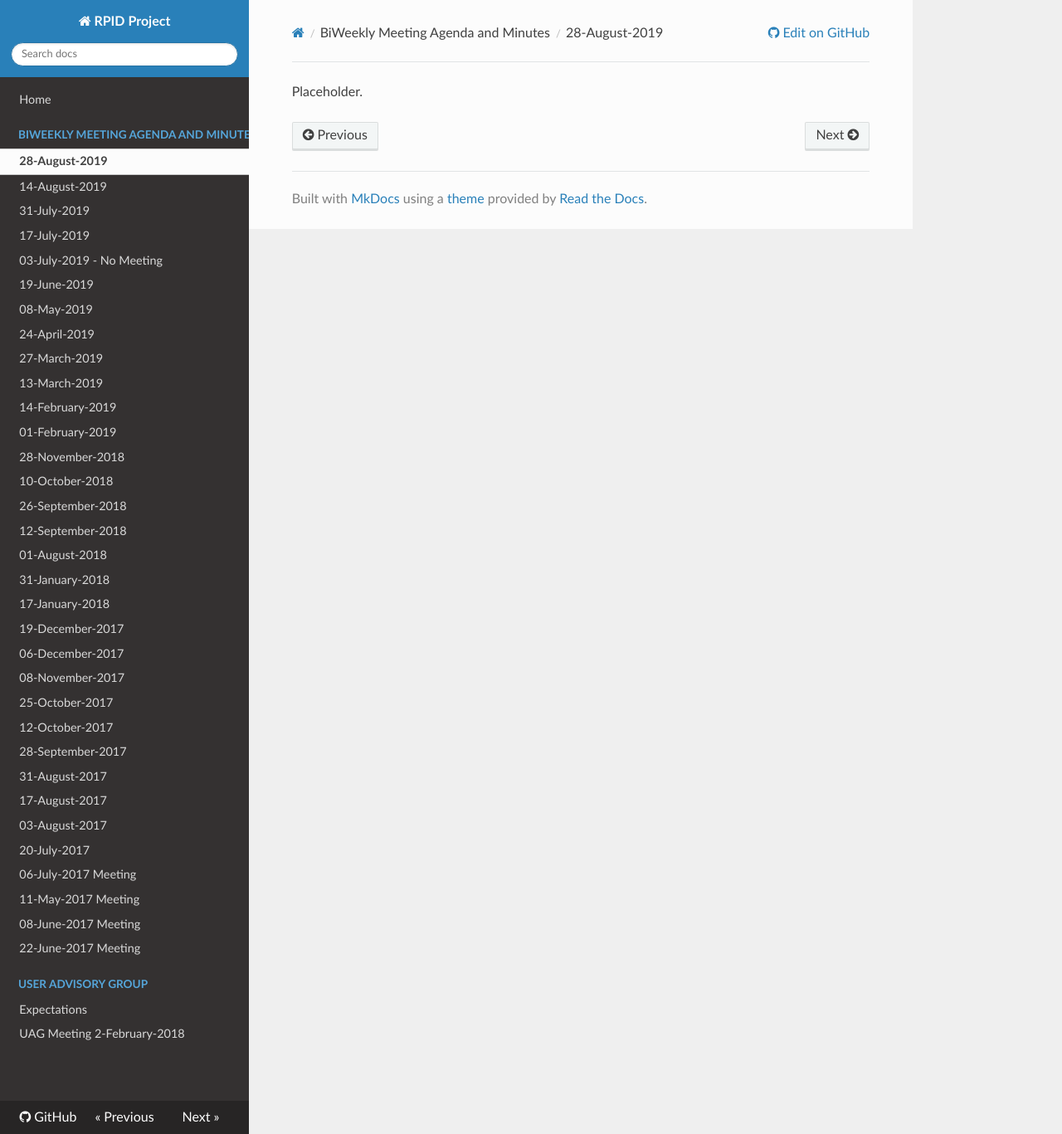
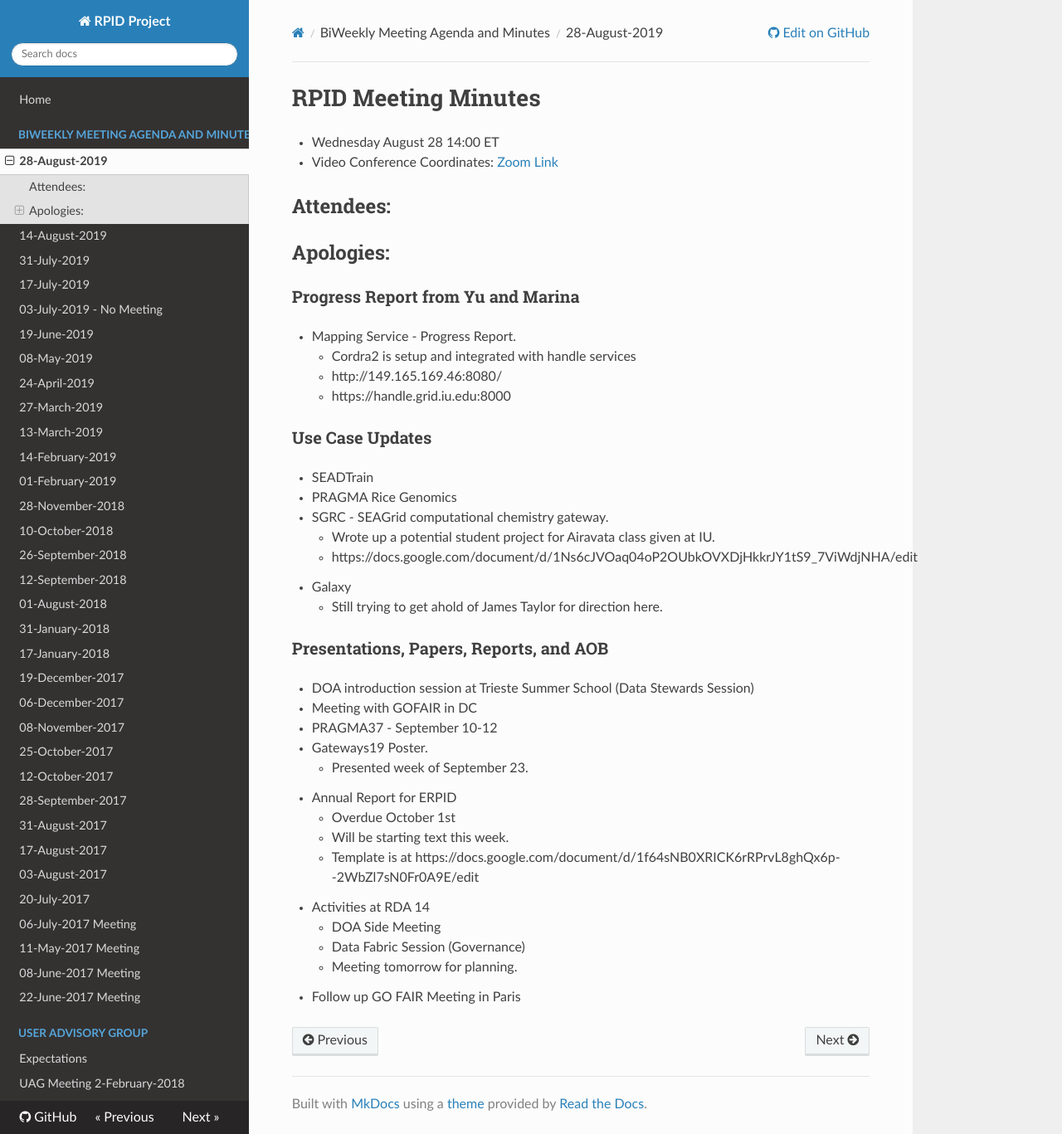
Before and after one commit to rpidproject/rpid, an MkDocs documentation site: the page built from docs/28-August-2019.md, in a window 1280 px wide and 1367 px high. Shown: the whole window at 83% size. Built offline with MkDocs 1.6.1, drawn with Linux system fonts in a browser that asks for light colours; nearby versions of some CDN libraries; old or Windows-style settings are respelled for this version of MkDocs.

Commit message:
Update 28-August-2019.md

```diff
--- a/docs/28-August-2019.md
+++ b/docs/28-August-2019.md
@@ -1 +1,38 @@
-Placeholder.
+# RPID Meeting Minutes
+
+   * Wednesday August 28 14:00 ET
+   * Video Conference Coordinates: [Zoom Link](https://iu.zoom.us/my/rquick)
+
+## Attendees:
+## Apologies:
+
+### Progress Report from Yu and Marina
+   * Mapping Service - Progress Report.
+      * Cordra2 is setup and integrated with handle services
+      * http://149.165.169.46:8080/
+      * https://handle.grid.iu.edu:8000
+
+### Use Case Updates
+   * SEADTrain
+   * PRAGMA Rice Genomics
+   * SGRC - SEAGrid computational chemistry gateway.
+      * Wrote up a potential student project for Airavata class given at IU.
+      * https://docs.google.com/document/d/1Ns6cJVOaq04oP2OUbkOVXDjHkkrJY1tS9_7ViWdjNHA/edit
+   * Galaxy
+      * Still trying to get ahold of James Taylor for direction here.
+
+### Presentations, Papers, Reports, and AOB
+   * DOA introduction session at Trieste Summer School (Data Stewards Session)
+   * Meeting with GOFAIR in DC
+   * PRAGMA37 - September 10-12
+   * Gateways19 Poster.
+      * Presented week of September 23.
+   * Annual Report for ERPID
+      * Overdue October 1st
+      * Will be starting text this week.
+      * Template is at https://docs.google.com/document/d/1f64sNB0XRICK6rRPrvL8ghQx6p--2WbZl7sN0Fr0A9E/edit
+   * Activities at RDA 14
+      * DOA Side Meeting
+      * Data Fabric Session (Governance)
+      * Meeting tomorrow for planning.
+   * Follow up GO FAIR Meeting in Paris
```
